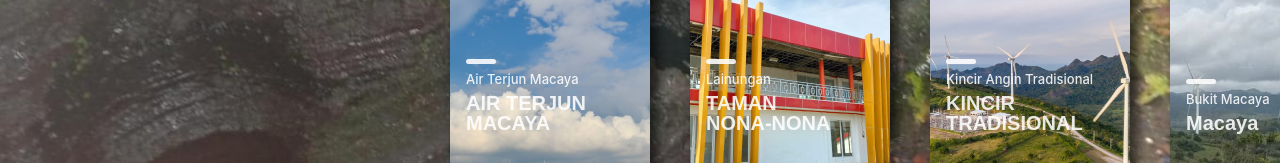
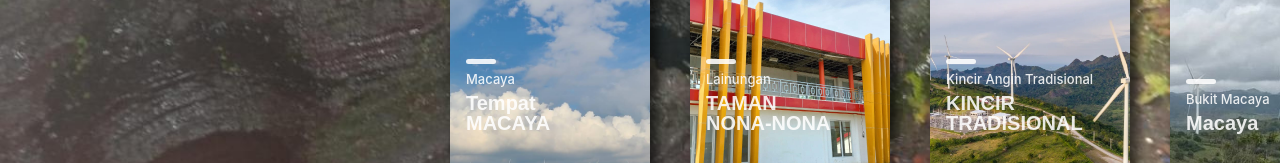
Before and after one commit to ripet00/wisata_lainungan, a Next.js app: page / in a window 1280 px wide. Shown: the part 437-600 px from the top of the page. Built offline with nearby package versions, Linux system fonts and the light colour scheme.

Commit message:
feat: add data components

```diff
--- a/src/data/cardData.js
+++ b/src/data/cardData.js
@@ -7,8 +7,8 @@ export const cardData = [
     image: '/images/bujungpitue.jpg'
   },
   {
-    place: 'Air Terjun Macaya',
-    title: 'AIR TERJUN',
+    place: 'Macaya',
+    title: 'Tempat',
     title2: 'MACAYA',
     description: 'Air terjun dengan ketinggian 50 meter yang dikelilingi oleh hutan tropis yang lebat. Suasana sejuk dan aliran air yang jernih membuatnya menjadi tempat yang sempurna untuk relaksasi.',
     image: '/images/kincirhighland.png'
@@ -34,5 +34,12 @@ export const cardData = [
     description: 'Bukit di lainungan',
     image: '/images/macaya.jpg'
   },
+  {
+    place: 'Hawai',
+    title: 'Pantai',
+    title2: 'Pasir Putih',
+    description: 'Indah',
+    image: '/images/travel.jpeg'
+  }
   // Tambahkan data destinasi lainnya sesuai kebutuhan
 ];
```
